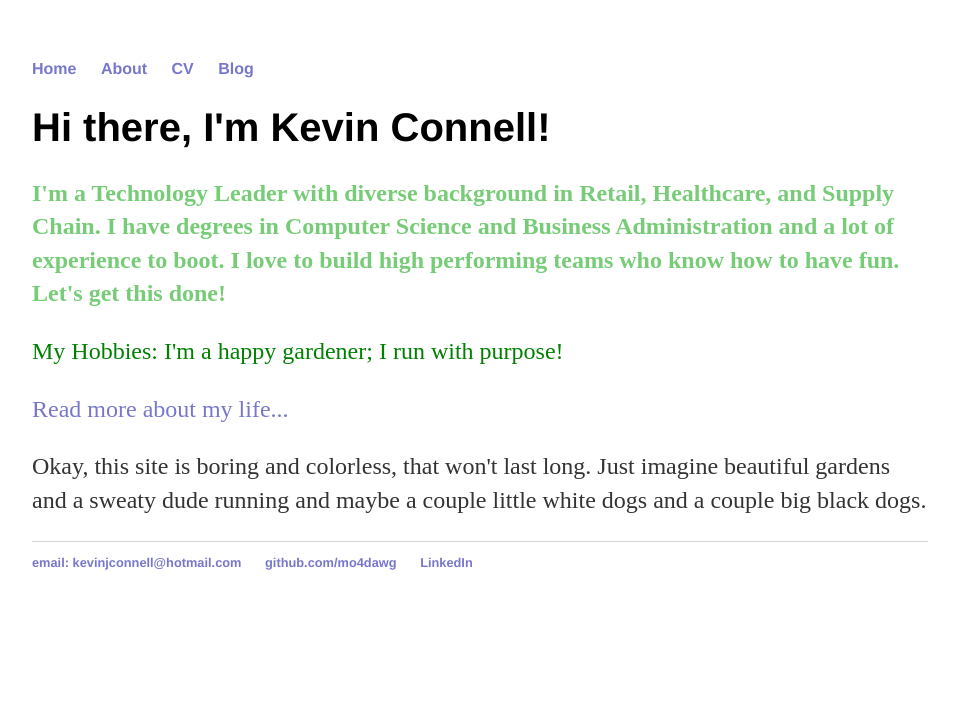
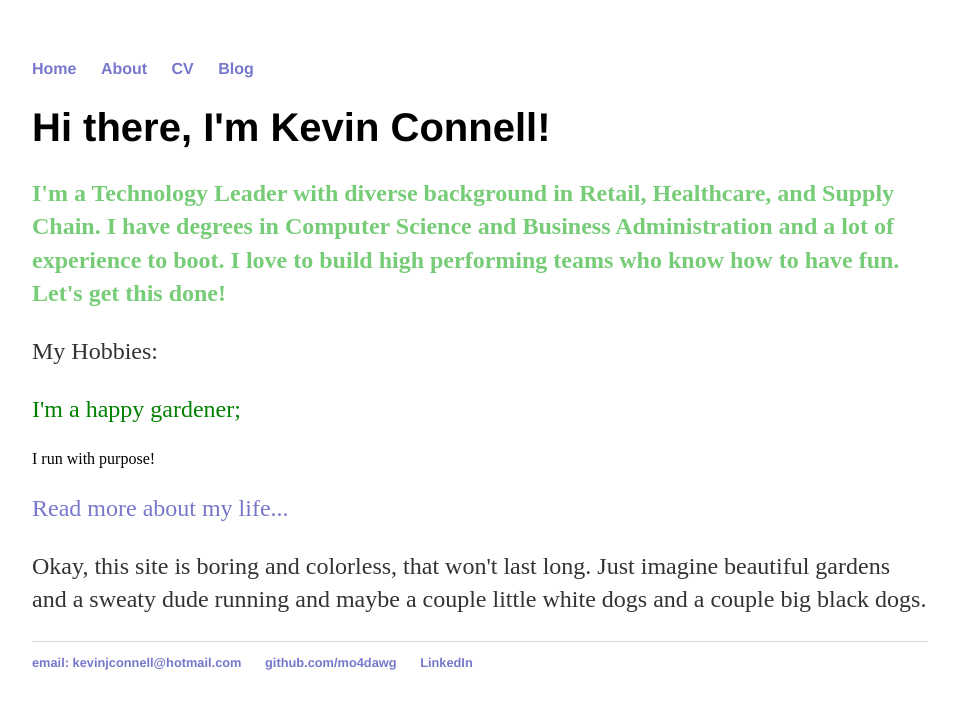
Before and after one commit to mo4dawg/mo4dawg.github.io, a Jekyll site: the page built from index.html, in a window 1280 px wide. Shown: the top 709 px of the page, without its empty margins (160-1116 px from the left). Built offline with Jekyll 4.4.1, drawn with Linux system fonts in a browser that asks for light colours.

Commit message:
Update index.html

```diff
--- a/index.html
+++ b/index.html
@@ -7,7 +7,7 @@ title: Kevin Connell, Technology Leader
         <h1>Hi there, I'm Kevin Connell!</h1>
         <span></span>
 		<h2></b>I'm a Technology Leader with diverse background in Retail, Healthcare, and Supply Chain.  I have degrees in Computer Science and Business Administration and a lot of experience to boot.  I love to build high performing teams who know how to have fun.  Let's get this done!</h2>
-		<p style = "color: green">My Hobbies: I'm a happy gardener; I run with purpose! </p>
+		<p>My Hobbies:</p><p style = "color: green"> I'm a happy gardener;</p><p></p> I run with purpose! </p>
 		<p><span><a href="/about">Read more about my life...</a></p></span>
 		<p> </p>
 		<p>Okay, this site is boring and colorless, that won't last long.  Just imagine beautiful gardens and a sweaty dude running and maybe a couple little white dogs and a couple big black dogs.  </p>
```
